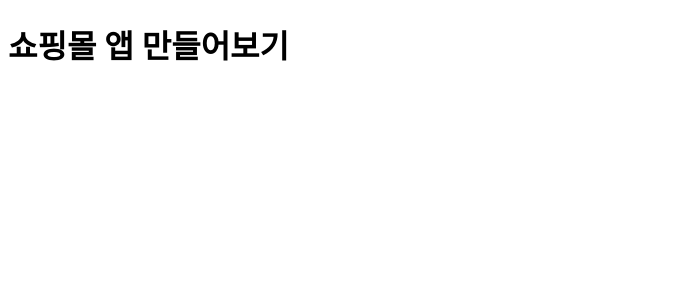
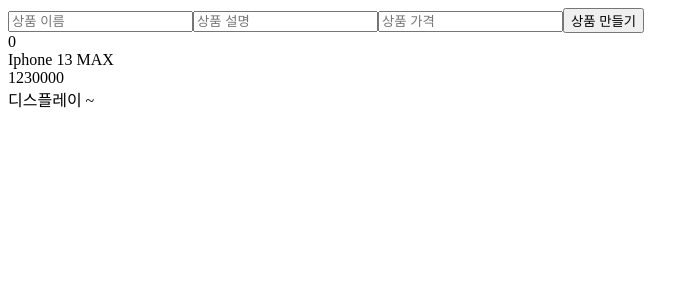
Before and after one commit to DevDamon0527/Shopping-Mall-Service, a React (Create React App) app in the folder shopping_app/client/: page / in a window 1280 px wide. Shown: the top 300 px of the page, without its empty margins (0-699 px from the left). Built offline with nearby package versions, Linux system fonts and the light colour scheme.

Commit message:
Chap 4-3

```diff
--- a/shopping_app/client/src/App.tsx
+++ b/shopping_app/client/src/App.tsx
@@ -1,4 +1,3 @@
-import { log } from 'node:console';
 import { useState } from 'react';
 
 interface ProductType {
@@ -9,9 +8,54 @@
 }
 
 function App() {
-  const products: ProductType[] = [];
-  console.log(products);
-  return <h1>쇼핑몰 앱 만들어보기</h1>;
+  const [products, setProducts] = useState<ProductType[]>([
+    {
+      id: 0,
+      name: 'Iphone 13 MAX',
+      explanation: '디스플레이 ~',
+      price: 1230000,
+    },
+  ]);
+  const [name, setName] = useState('');
+  const [explanation, setExplanation] = useState('');
+  const [price, setPrice] = useState(0);
+  let fakeId = 0;
+  return (
+    <>
+      <form
+        onSubmit={(event) => {
+          event.preventDefault();
+          fakeId += 1;
+          setProducts([...products, { id: fakeId, name, explanation, price }]);
+        }}
+      >
+        <input
+          onChange={(event) => setName(event.target.value)}
+          type="text"
+          placeholder="상품 이름"
+        />
+        <input
+          onChange={(event) => setExplanation(event.target.value)}
+          type="text"
+          placeholder="상품 설명"
+        />
+        <input
+          onChange={(event) => setPrice(parseInt(event.target.value, 10))}
+          type="number"
+          placeholder="상품 가격"
+        />
+        <input type="submit" value="상품 만들기" />
+      </form>
+      {products.map((product) => (
+        <div key={product.id}>
+          <div>{product.id}</div>
+          <div>{product.name}</div>
+          <div>{product.price}</div>
+          <div>{product.explanation}</div>
+        </div>
+      ))}
+    </>
+  );
 }
 
 export default App;
```
